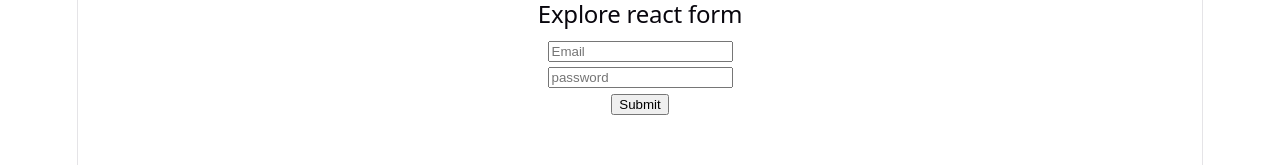
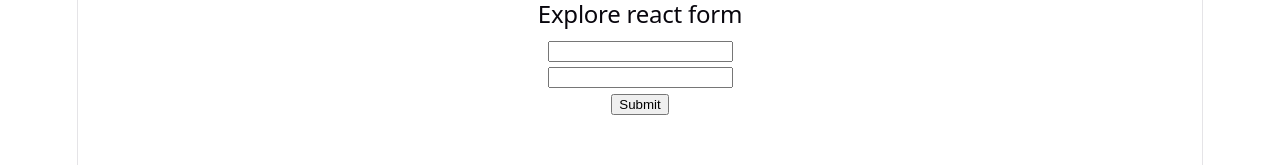
Before and after one commit to jk-jumur/explore-react-form, a React (Vite) app: page / in a window 1280 px wide. Shown: the top 165 px of the page. Built offline with nearby package versions, Linux system fonts and the light colour scheme.

Commit message:
controlled and unControlled ways to collect form data

```diff
--- a/src/App.jsx
+++ b/src/App.jsx
@@ -1,6 +1,7 @@
 
 import './App.css'
-import ControlledField from './Components/ControlledField/ControlledField'
+// import ControlledField from './Components/ControlledField/ControlledField'
+import UnControlledField from './Components/UnControlledField/UnControlledField'
 // import FormAction from './Components/FormAction/FormAction'
 // import SimpleForm from './Components/SimpleForm/SimpleFrom'
 
@@ -16,7 +17,9 @@
            {/* <FormAction></FormAction> */}
 
 
-           <ControlledField></ControlledField>
+           {/* <ControlledField></ControlledField> */}
+
+           <UnControlledField></UnControlledField>
 
   </>
   )
--- a/src/Components/ControlledField/ControlledField.jsx
+++ b/src/Components/ControlledField/ControlledField.jsx
@@ -2,14 +2,31 @@
 
 const ControlledField = () => {
 
-       const[password, setPassword] = useState('')
+       const[password, setPassword] = useState('');
+       const [error, setError] = useState('')
      const handleSubmit = (e) => {
          e.preventDefault();
          console.log('submitted')
+         if(password.length < 6){
+             setError('6 characters or longer  password needed.')
+         }
+
+         else{
+             setError('')
+         }
      }
 
      const handlePasswordOnChange = (e) => {
-           console.log(e.target.value)
+           console.log(e.target.value);
+           setPassword(e.target.value);
+
+        //    if(password.length < 6){
+        //       setError('Password must be 6  characters or longer.')
+        //    }
+
+        //    else{
+        //        setError('');
+        //    }
      }
 
     return(
@@ -19,7 +36,7 @@
                  <input type="email" name="email" id="" placeholder="Email" />
                  <br />
 
-                 <input type="password" name="password" defaultValue={password} onChange={handlePasswordOnChange}  placeholder="password"/>
+                 <input type="password" name="password" defaultValue={password}  onChange={handlePasswordOnChange}  placeholder="password"/>
 
                  <br />
 
--- /dev/null
+++ b/src/Components/UnControlledField/UnControlledField.jsx
@@ -0,0 +1,29 @@
+import { useRef } from "react";
+
+
+const UnControlledField = () => {
+    const emailRef = useRef('');
+    const passwordRef = useRef('')
+
+    const handleSubmit = (e) => {
+         e.preventDefault();
+         console.log(emailRef.current.value);
+         const email = emailRef.current.value;
+         const password = passwordRef.current.value;
+         console.log(email, password);
+    }
+    return (
+        <div>
+              <form onSubmit={handleSubmit}>
+                  <input ref={emailRef} type="email" name="" />
+                  <br />
+                  <input ref={passwordRef} type="password" name="" />
+                  <br />
+
+                  <input type="submit" value="Submit" />
+              </form>
+        </div>
+    );
+};
+
+export default UnControlledField;
```
Also changed, not shown: src/Components/_get_form_data_.js (+9 -0 lines).
